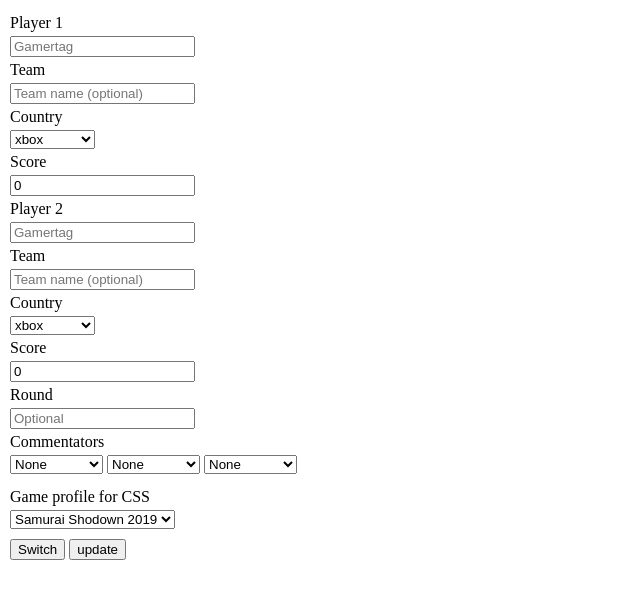
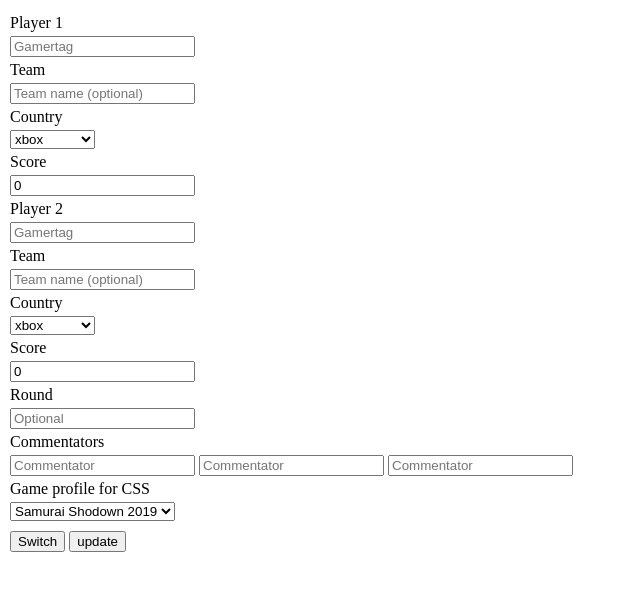
Before and after one commit to tdserviceco/xboxfighter-scoreboard, a website: page backend.html in a window 1280 px wide. Shown: the whole page, without its empty margins (0-640 px from the left). Drawn offline with nearby package versions, Linux system fonts and the light colour scheme; no server answers.

Commit message:
Added security

```diff
--- a/backend.html
+++ b/backend.html
@@ -132,44 +132,9 @@
             <div class="commentators-and-game">
                 <label>
                     <h3>Commentators</h3>
-                    <select name="commentator1">
-                        <option value="none" default>None</option>
-                        <option value="lemmy">lemmy</option>
-                        <option value="virobloc">virobloc</option>
-                        <option value="zer0">zer0</option>
-                        <option value="freshman">freshman</option>
-                        <option value="krissrock">krissrock</option>
-                        <option value="tdserviceco">tdserviceco</option>
-                        <option value="omega mad">omega mad</option>
-                        <option value="drsmoores">drsmoores</option>
-                        <option value="mantan">mantan</option>
-                    </select>
-
-                    <select name="commentator2">
-                        <option value="none" default>None</option>
-                        <option value="lemmy">lemmy</option>
-                        <option value="virobloc">virobloc</option>
-                        <option value="zer0">zer0</option>
-                        <option value="freshman">freshman</option>
-                        <option value="krissrock">krissrock</option>
-                        <option value="tdserviceco">tdserviceco</option>
-                        <option value="omega mad">omega mad</option>
-                        <option value="drsmoores">drsmoores</option>
-                        <option value="mantan">mantan</option>
-                    </select>
-
-                    <select name="commentator3">
-                        <option value="none" default>None</option>
-                        <option value="lemmy">lemmy</option>
-                        <option value="virobloc">virobloc</option>
-                        <option value="zer0">zer0</option>
-                        <option value="freshman">freshman</option>
-                        <option value="krissrock">krissrock</option>
-                        <option value="tdserviceco">tdserviceco</option>
-                        <option value="omega mad">omega mad</option>
-                        <option value="drsmoores">drsmoores</option>
-                        <option value="mantan">mantan</option>
-                    </select>
+                    <input name="commentator1" placeholder="Commentator" type="text">
+                    <input name="commentator2" placeholder="Commentator" type="text">
+                    <input name="commentator3" placeholder="Commentator" type="text">
                 </label>
 
                 <label for="game">
--- a/public/js/backend.js
+++ b/public/js/backend.js
@@ -2,9 +2,10 @@ let update = false,
   data,
   value,
   clicks = 0,
-  timestamp = window.performance.now();
+  accept = false;
 
 $(document).ready(function () {
+
   swapPlace();
   // const socket = io.connect('http://localhost:3000');
   const socket = io.connect('https://xboxfighter-scoreboard.herokuapp.com');
@@ -22,12 +23,11 @@ $(document).ready(function () {
   })
 
   function sendData(value) {
-    console.log(value)
     socket.emit('server', { value: value });
   }
 
   function swapPlace() {
-    $('.swap').click(function(){
+    $('.swap').click(function () {
       /**
        * This is a really messy code.. please if someone can cut down the cloning proccess i would be a happy coder!
        */
--- a/public/js/frontend.js
+++ b/public/js/frontend.js
@@ -88,15 +88,15 @@ $(document).ready(function () {
       commentator3.html('<i class="fas fa-microphone-alt"></i><b>'+data.layout.commentator3.value+'</b>')
     }
 
-    if(data.layout.commentator1.value === 'none') {
+    if(data.layout.commentator1.value === '') {
       commentator1.html('');
     }
 
-    if(data.layout.commentator2.value === 'none') {
+    if(data.layout.commentator2.value === '') {
       commentator2.html('');
     }
 
-    if(data.layout.commentator3.value === 'none') {
+    if(data.layout.commentator3.value === '') {
       commentator3.html('');
     }
   })
```
Also changed, not shown: 403.html (added, +11 -0 lines), server.js (+24 -15 lines), 1 other file.
